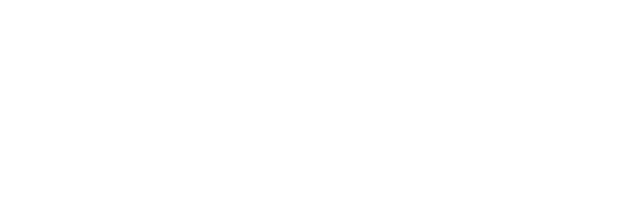
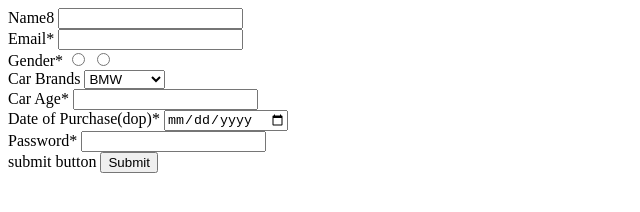
Before and after one commit to acciojob/car-insurance-form-Sakshi-WARKAD, a website: page main.html in a window 1280 px wide. Shown: the whole page, without its empty margins (0-640 px from the left). Drawn offline with Linux system fonts and the light colour scheme.

Commit message:
created a submission

```diff
--- a/main.html
+++ b/main.html
@@ -10,7 +10,48 @@
 	<!-- the entire body must be written by student -->
     <script type="text/javascript" src="./script.js">
 </script>
+<body>
+	<form method="post">
+		<div>
+			<label for="#name">Name8</label>
+			<input type="text" id=#name>
+	    </div>
+		<div>
+			<label for="#email">Email*</label>
+			<input type="#email" id=#email required>
+		</div
+		<div>
+			<label for="#gender">Gender*</label>
+			<input type="radio" name="gender" id="#gender" value="male" required>
+			<input type="radio" name="gender" value="female">
+		</div>
+		<div>
+			<label for="#cars">Car Brands</label>
+			<select>
+				<option>BMW</option>
+				<option>Audi</option>
+				<option>Mercedez</option>
+			</select>
+		</div>
+		<div>
+			<label for="#carage">Car Age*</label>
+			<input type="text" id=#carage required>
+		</div>
+		<div>
+			<label for="#dop">Date of Purchase(dop)*</label>
+			<input type="date" id=#dop required>
+		</div>
+		<div>
+			<label for="#Password">Password*</label>
+			<input type="Password" id=#Password required>
+		</div>
+		<div>
+			<label for="#submit">submit button</label>
+			<input type="submit" id=#submit>
+		</div>
+	</form>
 
+</body>
 </body>
 
 </html>
```
